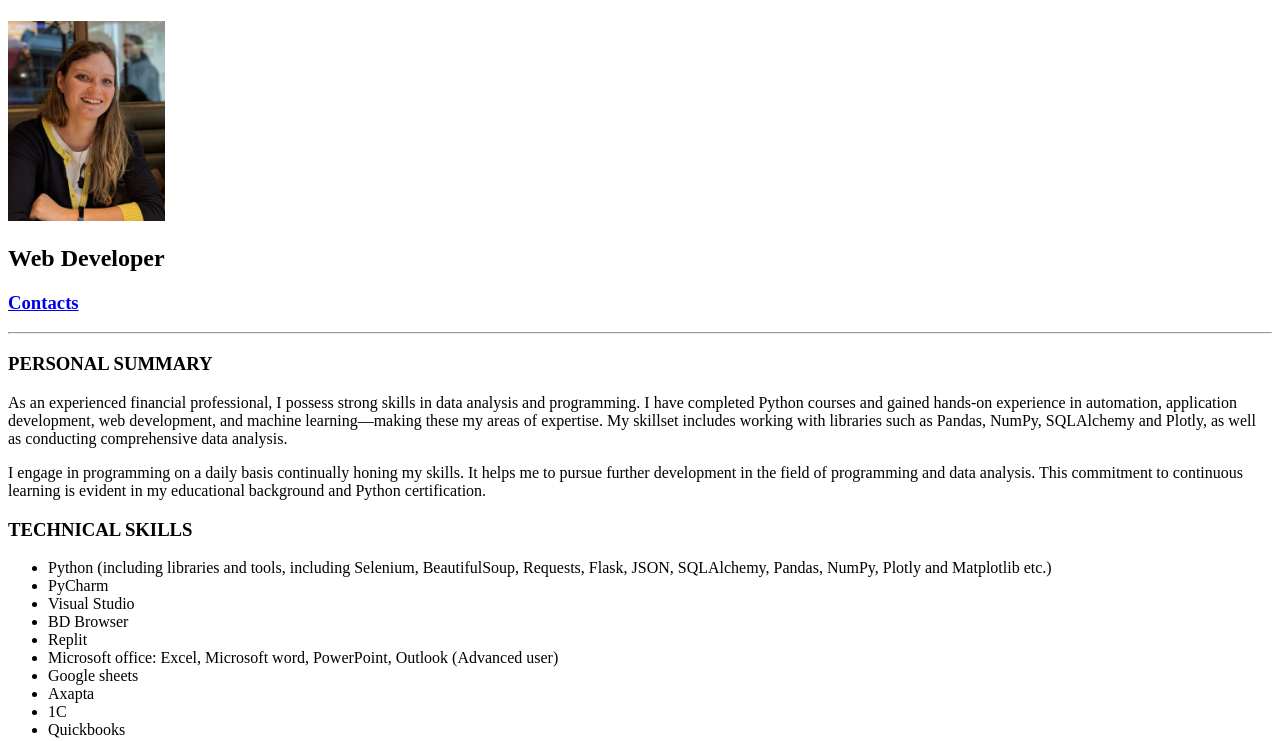
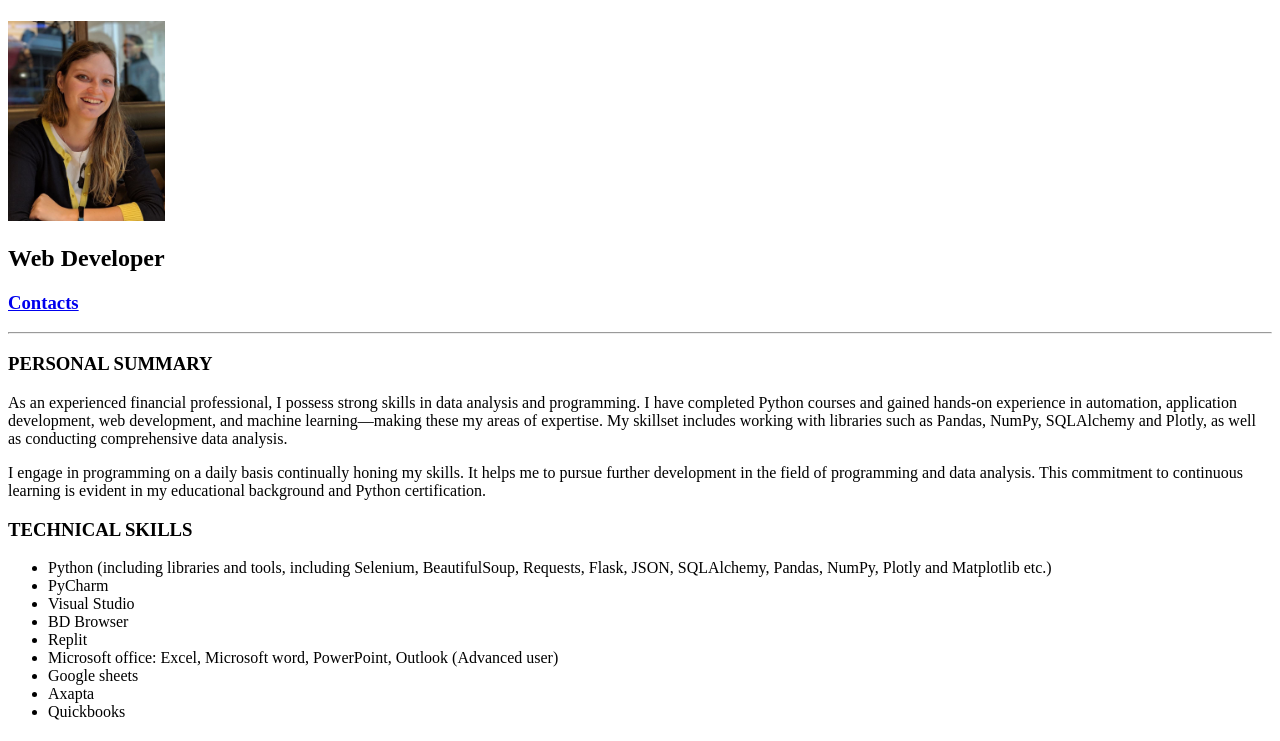
Before and after one commit to IrinaDrachevskaia/CV, a plain HTML site: page index.html in a window 1280 px wide. Shown: the part 59-800 px from the top of the page. Drawn offline with Linux system fonts and the light colour scheme.

Commit message:
Update index.html

```diff
--- a/index.html
+++ b/index.html
@@ -31,7 +31,6 @@
         <li>Microsoft office: Excel, Microsoft word, PowerPoint, Outlook (Advanced user)</li>
         <li>Google sheets</li>
         <li>Axapta</li>
-        <li>1C</li>
         <li>Quickbooks</li>
     </ul>
     <h3>ACCADEMIC QUALIFICATIONS</h3>
```
